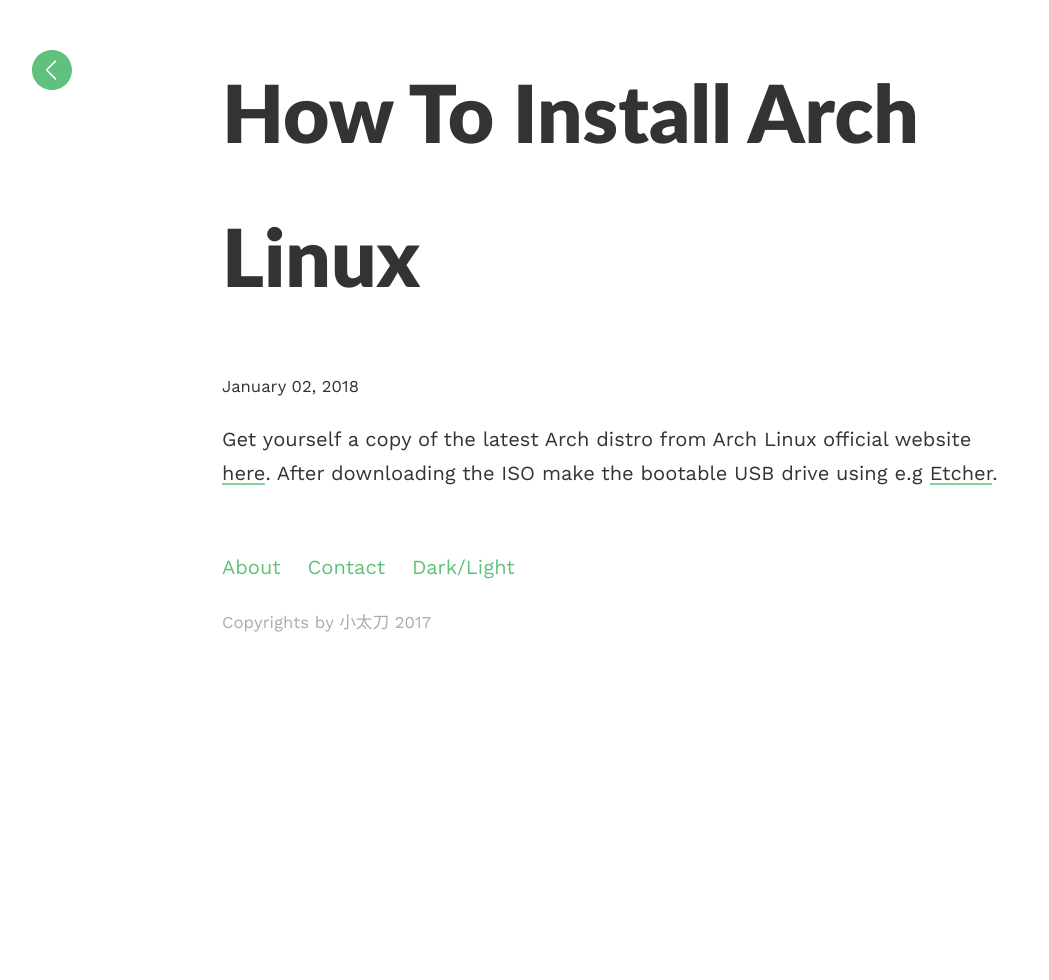
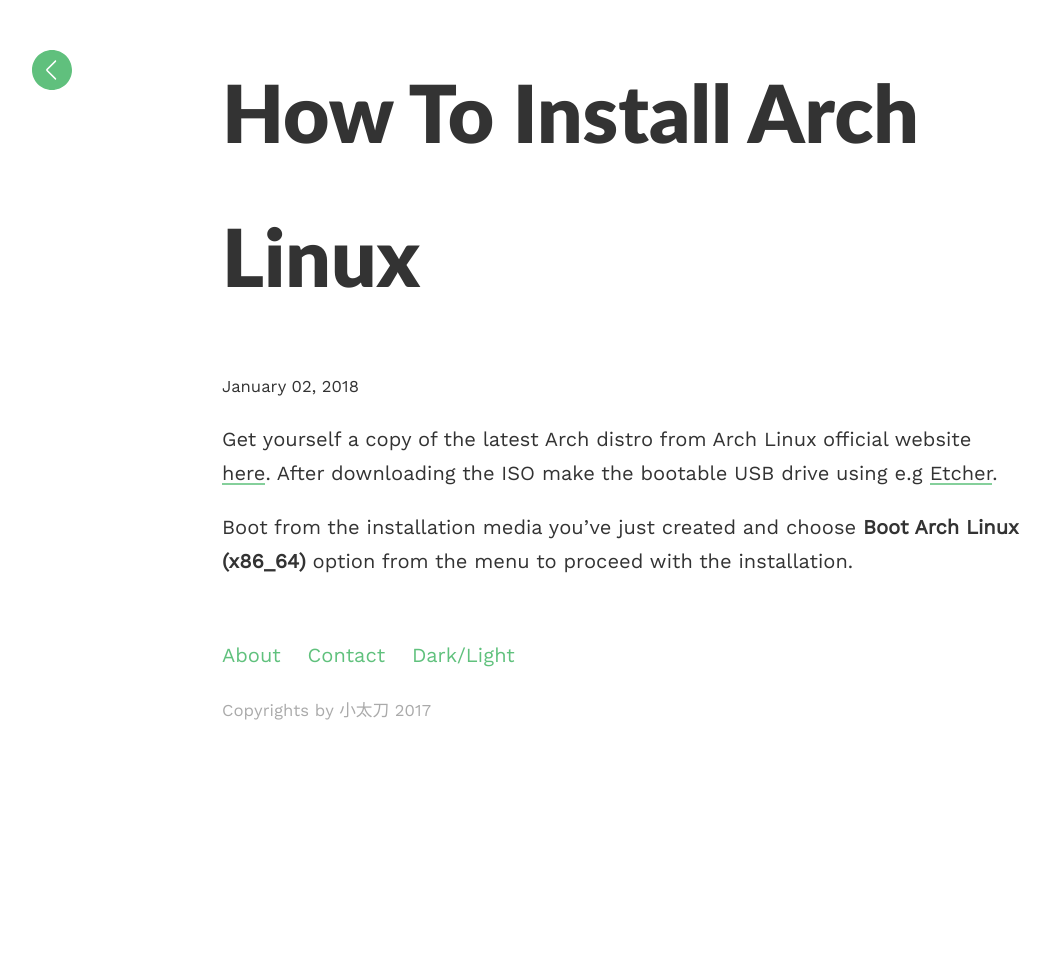
Before and after one commit to evgeniyantipin/evgeniyantipin.github.io, a Jekyll site: the page built from _posts/2018-01-02-how-to-install-arch-linux.md, in a window 1280 px wide. Shown: the whole page, without its empty margins (18-1067 px from the left). Built offline with Jekyll 4.4.1, drawn with Linux system fonts in a browser that asks for light colours.

Commit message:
Update 2018-01-02-how-to-install-arch-linux.md

```diff
--- a/_posts/2018-01-02-how-to-install-arch-linux.md
+++ b/_posts/2018-01-02-how-to-install-arch-linux.md
@@ -7,3 +7,5 @@ categories: arch linux
 
 
 Get yourself a copy of the latest Arch distro from Arch Linux official website [here](https://www.archlinux.org/download/){: target="_blank"}. After downloading the ISO make the bootable USB drive using e.g [Etcher](https://etcher.io/){: target="_blank"}.
+
+Boot from the installation media you've just created and choose **Boot Arch Linux (x86_64)** option from the menu to proceed with the installation.
```
